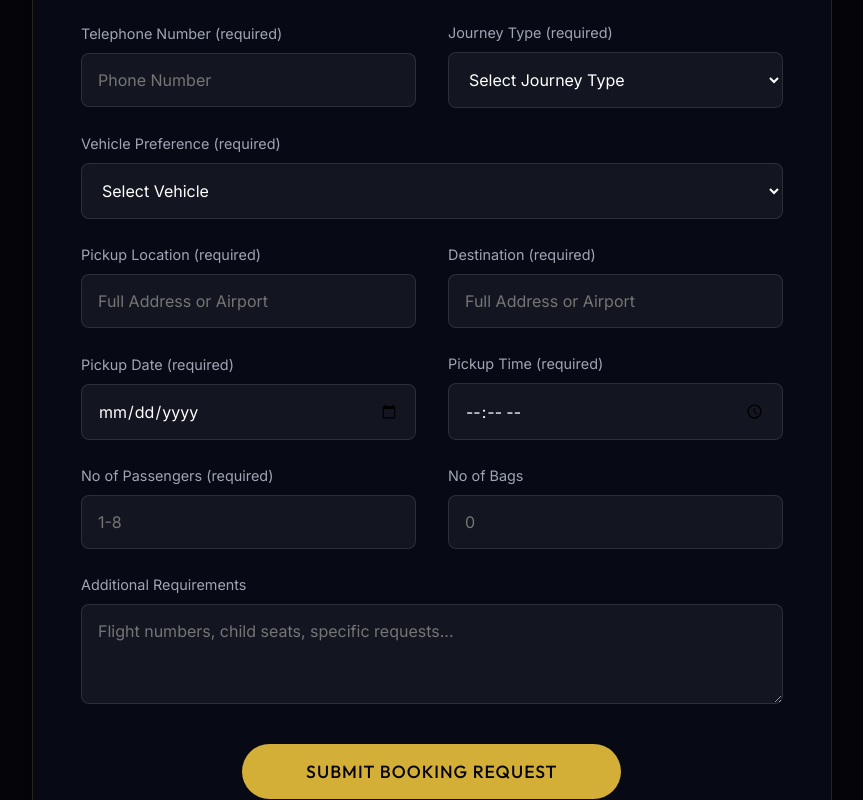
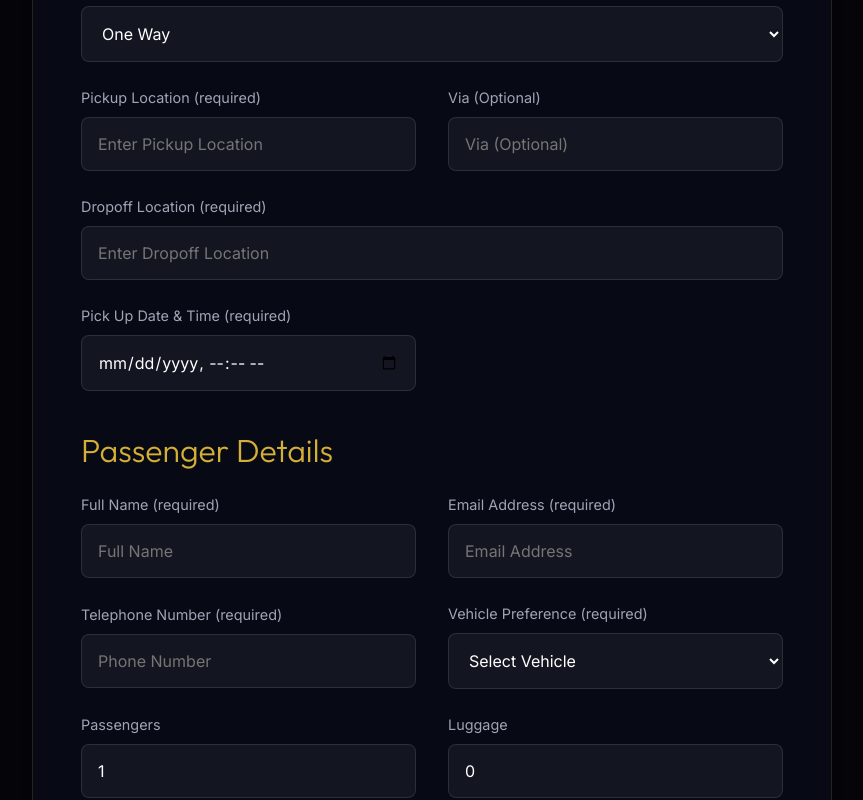
Before and after one commit to num876/oxford-vip-chauffeurs, a Next.js app: page /booking in a window 1280 px wide. Shown: the part 480-1280 px from the top of the page, without its empty margins (208-1071 px from the left). Built offline with nearby package versions, Linux system fonts and the light colour scheme; a web font is replaced by a local one.

Commit message:
Update booking form to mirror external engine questions

```diff
--- a/src/app/booking/page.tsx
+++ b/src/app/booking/page.tsx
@@ -4,6 +4,7 @@ import { useState } from 'react';
 
 export default function BookingPage() {
   const [status, setStatus] = useState('');
+  const [journeyType, setJourneyType] = useState('one_way');
 
   const handleSubmit = (e: React.FormEvent<HTMLFormElement>) => {
     e.preventDefault();
@@ -25,13 +26,61 @@ export default function BookingPage() {
             </p>
 
             <form onSubmit={handleSubmit}>
+              {/* Route Information (Mirrors booking.5staroxford.com) */}
+              <h3 style={{ marginBottom: '1.5rem', color: 'var(--accent-gold)', fontWeight: 300 }}>Journey Details</h3>
+
+              <div className={styles.formGroup}>
+                <label className={styles.label}>Journey Type (required)</label>
+                <select
+                  className={styles.select}
+                  required
+                  value={journeyType}
+                  onChange={(e) => setJourneyType(e.target.value)}
+                >
+                  <option value="one_way">One Way</option>
+                  <option value="return">Return</option>
+                </select>
+              </div>
+
               <div className={styles.contactGrid} style={{ gap: '2rem', marginBottom: '1.5rem' }}>
                 <div className={styles.formGroup} style={{ marginBottom: 0 }}>
-                  <label className={styles.label}>Name (required)</label>
+                  <label className={styles.label}>Pickup Location (required)</label>
+                  <input type="text" className={styles.input} required placeholder="Enter Pickup Location" />
+                </div>
+                <div className={styles.formGroup} style={{ marginBottom: 0 }}>
+                  <label className={styles.label}>Via (Optional)</label>
+                  <input type="text" className={styles.input} placeholder="Via (Optional)" />
+                </div>
+              </div>
+
+              <div className={styles.formGroup}>
+                <label className={styles.label}>Dropoff Location (required)</label>
+                <input type="text" className={styles.input} required placeholder="Enter Dropoff Location" />
+              </div>
+
+              <div className={styles.contactGrid} style={{ gap: '2rem', marginBottom: '2.5rem' }}>
+                <div className={styles.formGroup} style={{ marginBottom: 0 }}>
+                  <label className={styles.label}>Pick Up Date & Time (required)</label>
+                  <input type="datetime-local" className={styles.input} required />
+                </div>
+                {journeyType === 'return' && (
+                  <div className={styles.formGroup} style={{ marginBottom: 0 }}>
+                    <label className={styles.label}>Return Date & Time (required)</label>
+                    <input type="datetime-local" className={styles.input} required />
+                  </div>
+                )}
+              </div>
+
+              {/* Passenger & Vehicle Information */}
+              <h3 style={{ marginBottom: '1.5rem', color: 'var(--accent-gold)', fontWeight: 300 }}>Passenger Details</h3>
+
+              <div className={styles.contactGrid} style={{ gap: '2rem', marginBottom: '1.5rem' }}>
+                <div className={styles.formGroup} style={{ marginBottom: 0 }}>
+                  <label className={styles.label}>Full Name (required)</label>
                   <input type="text" className={styles.input} required placeholder="Full Name" />
                 </div>
                 <div className={styles.formGroup} style={{ marginBottom: 0 }}>
-                  <label className={styles.label}>Email (required)</label>
+                  <label className={styles.label}>Email Address (required)</label>
                   <input type="email" className={styles.input} required placeholder="Email Address" />
                 </div>
               </div>
@@ -42,60 +91,26 @@ export default function BookingPage() {
                   <input type="tel" className={styles.input} required placeholder="Phone Number" />
                 </div>
                 <div className={styles.formGroup} style={{ marginBottom: 0 }}>
-                  <label className={styles.label}>Journey Type (required)</label>
+                  <label className={styles.label}>Vehicle Preference (required)</label>
                   <select className={styles.select} required defaultValue="">
-                    <option value="" disabled>Select Journey Type</option>
-                    <option value="business">Business Booking</option>
-                    <option value="airport">Airport Transfer</option>
-                    <option value="group">Group Booking</option>
-                    <option value="event">Event Booking</option>
-                    <option value="tour">Chauffeur Tour</option>
+                    <option value="" disabled>Select Vehicle</option>
+                    <option value="rolls_royce_ghost">Rolls Royce Ghost</option>
+                    <option value="s_class">Mercedes S-Class</option>
+                    <option value="bmw_7_series">BMW 7 Series</option>
+                    <option value="v_class">Mercedes V-Class</option>
+                    <option value="e_class">Mercedes E-Class</option>
                   </select>
-                </div>
-              </div>
-
-              <div className={styles.formGroup}>
-                <label className={styles.label}>Vehicle Preference (required)</label>
-                <select className={styles.select} required defaultValue="">
-                  <option value="" disabled>Select Vehicle</option>
-                  <option value="range_rover_vogue">Range Rover Vogue</option>
-                  <option value="range_rover_sport">Range Rover Sport</option>
-                  <option value="s_class">Mercedes S-Class</option>
-                  <option value="v_class">Mercedes V-Class (V220)</option>
-                  <option value="e_class">Mercedes E-Class</option>
-                </select>
-              </div>
-
-              <div className={styles.contactGrid} style={{ gap: '2rem', marginBottom: '1.5rem' }}>
-                <div className={styles.formGroup} style={{ marginBottom: 0 }}>
-                  <label className={styles.label}>Pickup Location (required)</label>
-                  <input type="text" className={styles.input} required placeholder="Full Address or Airport" />
-                </div>
-                <div className={styles.formGroup} style={{ marginBottom: 0 }}>
-                  <label className={styles.label}>Destination (required)</label>
-                  <input type="text" className={styles.input} required placeholder="Full Address or Airport" />
                 </div>
               </div>
 
               <div className={styles.contactGrid} style={{ gap: '2rem', marginBottom: '1.5rem' }}>
                 <div className={styles.formGroup} style={{ marginBottom: 0 }}>
-                  <label className={styles.label}>Pickup Date (required)</label>
-                  <input type="date" className={styles.input} required />
+                  <label className={styles.label}>Passengers</label>
+                  <input type="number" min="1" max="8" className={styles.input} required placeholder="1" defaultValue="1" />
                 </div>
                 <div className={styles.formGroup} style={{ marginBottom: 0 }}>
-                  <label className={styles.label}>Pickup Time (required)</label>
-                  <input type="time" className={styles.input} required />
-                </div>
-              </div>
-
-              <div className={styles.contactGrid} style={{ gap: '2rem', marginBottom: '1.5rem' }}>
-                <div className={styles.formGroup} style={{ marginBottom: 0 }}>
-                  <label className={styles.label}>No of Passengers (required)</label>
-                  <input type="number" min="1" max="8" className={styles.input} required placeholder="1-8" />
-                </div>
-                <div className={styles.formGroup} style={{ marginBottom: 0 }}>
-                  <label className={styles.label}>No of Bags</label>
-                  <input type="number" min="0" max="10" className={styles.input} placeholder="0" />
+                  <label className={styles.label}>Luggage</label>
+                  <input type="number" min="0" max="10" className={styles.input} placeholder="0" defaultValue="0" />
                 </div>
               </div>
 
@@ -104,7 +119,7 @@ export default function BookingPage() {
                 <textarea className={styles.textarea} style={{ minHeight: '100px' }} placeholder="Flight numbers, child seats, specific requests..."></textarea>
               </div>
 
-              <div style={{ marginTop: '2rem', textAlign: 'center' }}>
+              <div style={{ marginTop: '2.5rem', textAlign: 'center' }}>
                 <button type="submit" className="btn btn-primary" style={{ padding: '1rem 4rem', fontSize: '1.1rem' }}>Submit Booking Request</button>
               </div>
 
```
